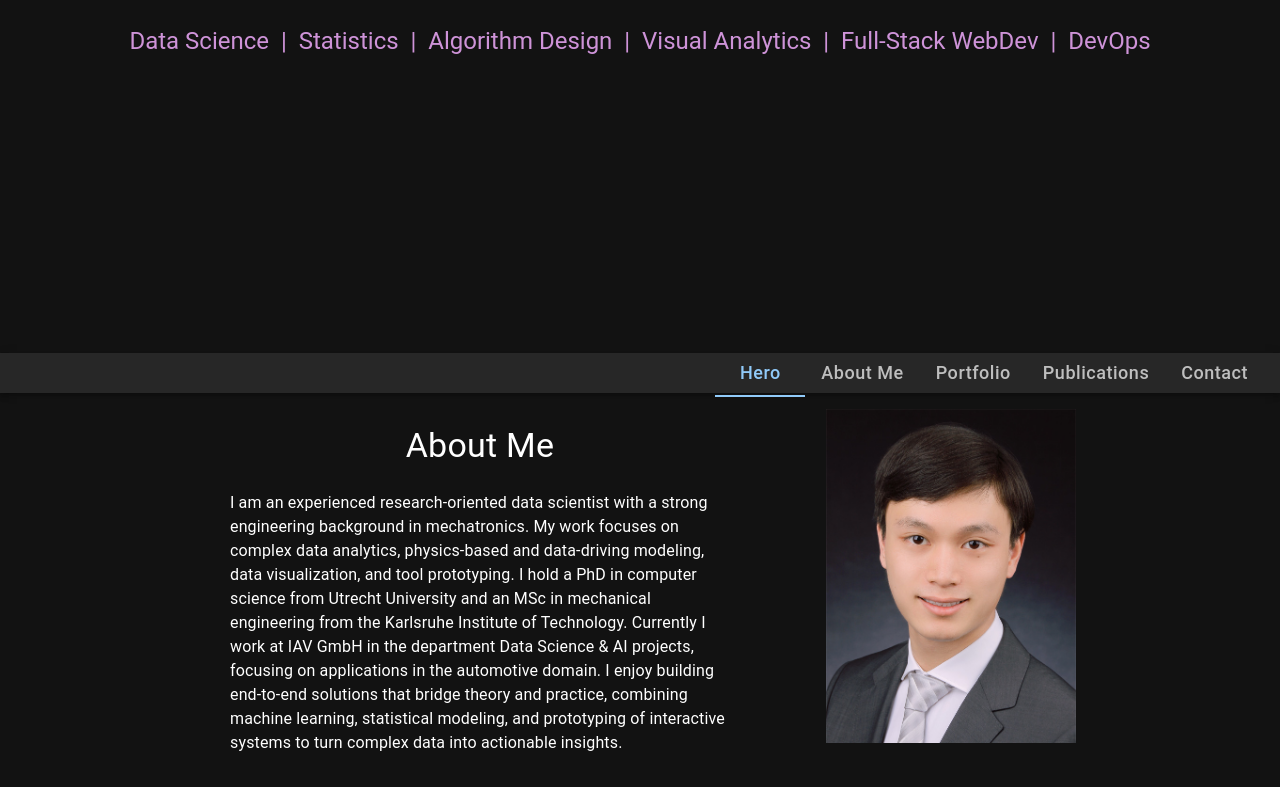
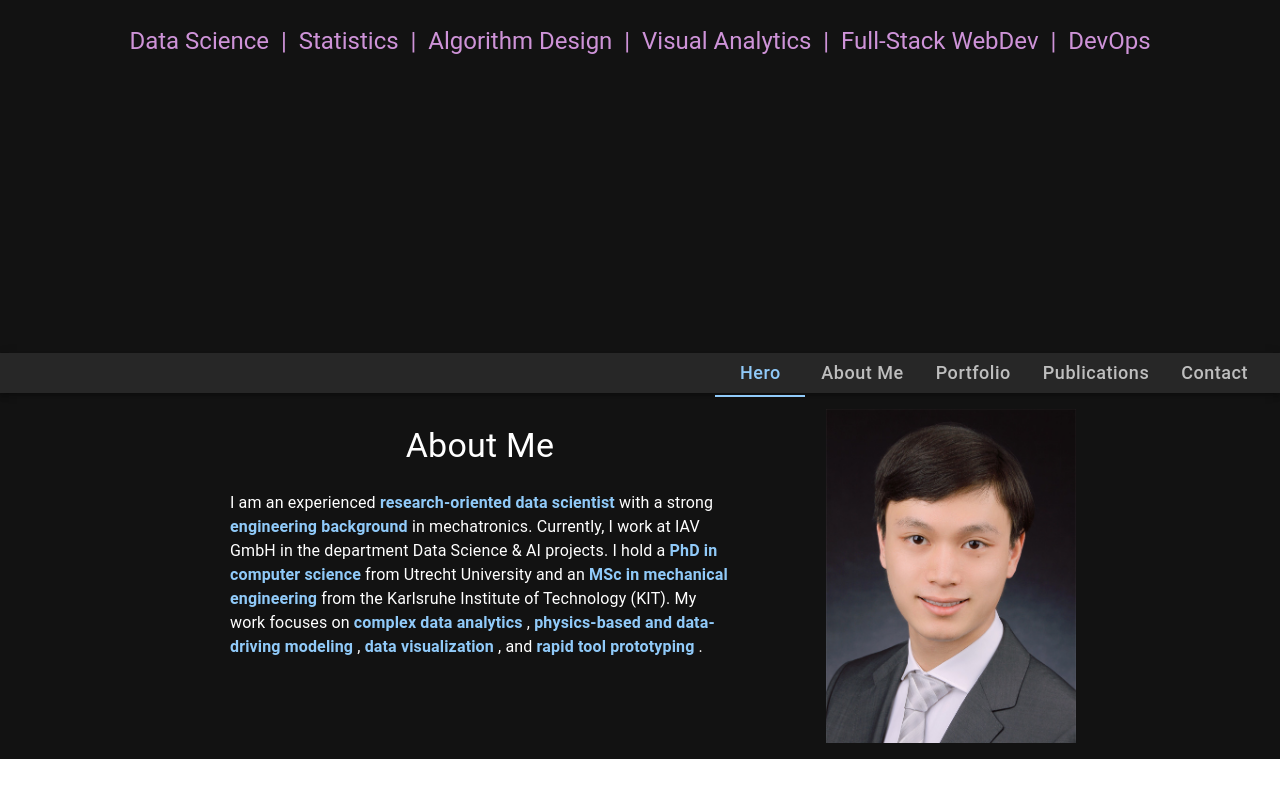
Before and after one commit to YuncongYu/yuncongyu.github.io, a React (Vite) app: page / in a window 1280 px wide. Shown: the part 407-1194 px from the top of the page. After the commit the page ends 1166 px from the top, so only its background shows below. Built offline with nearby package versions, Linux system fonts and the light colour scheme.

Commit message:
feat (About Me): added Strong

```diff
--- a/src/AboutMe/AboutMe.tsx
+++ b/src/AboutMe/AboutMe.tsx
@@ -5,14 +5,14 @@ import {
   Stack,
   Typography,
 } from "@mui/material";
-import aboutMeConfig from "./about-me-config.ts";
+import aboutMeConfig from "./about-me-config.tsx";
 
 function AboutMe() {
   return (
     <Container maxWidth="md" component="section" sx={{ my: 2 }}>
       {/*<Card sx={{ backgroundColor: "transparent", bowShadow: "none" }}>*/}
       <Stack direction="row" spacing={10}>
-        <CardContent sx={{ flex: "1 0 auto" }}>
+        <CardContent>
           <Stack spacing={3}>
             <Typography variant="h4">About Me</Typography>
             <Typography variant="body1" sx={{ width: 500, textAlign: "left" }}>
--- a/src/AboutMe/about-me-config.ts
+++ /dev/null
@@ -1,11 +0,0 @@
-const aboutMeConfig = {
-  overview: `
-  I am an experienced research-oriented data scientist with a strong engineering background in mechatronics.
-  My work focuses on complex data analytics, physics-based and data-driving modeling, data visualization, and tool prototyping.
-  I hold a PhD in computer science from Utrecht University and an MSc in mechanical engineering from the Karlsruhe Institute of Technology.
-  Currently I work at IAV GmbH in the department Data Science & AI projects, focusing on applications in the automotive domain.
-  I enjoy building end-to-end solutions that bridge theory and practice, combining machine learning, statistical modeling, and prototyping of interactive systems to turn complex data into actionable insights.
-  `
-}
-
-export default aboutMeConfig;
--- /dev/null
+++ b/src/AboutMe/about-me-config.tsx
@@ -0,0 +1,24 @@
+import { Typography } from "@mui/material";
+import Strong from "../Strong/Strong";
+
+const aboutMeConfig = {
+  overview: (
+    <Typography>
+      I am an experienced
+      <Strong>research-oriented data scientist</Strong>
+      with a strong
+      <Strong>engineering background</Strong>
+      in mechatronics. Currently, I work at IAV GmbH in the department Data
+      Science & AI projects. I hold a<Strong>PhD in computer science</Strong>
+      from Utrecht University and an
+      <Strong>MSc in mechanical engineering</Strong>
+      from the Karlsruhe Institute of Technology (KIT). My work focuses on
+      <Strong>complex data analytics</Strong>,
+      <Strong>physics-based and data-driving modeling</Strong>,
+      <Strong>data visualization</Strong>, and
+      <Strong>rapid tool prototyping</Strong>.
+    </Typography>
+  ),
+};
+
+export default aboutMeConfig;
--- /dev/null
+++ b/src/Strong/Strong.tsx
@@ -0,0 +1,21 @@
+import { Typography } from "@mui/material";
+
+interface StrongProps {
+  children: string;
+}
+
+function Strong(props: StrongProps) {
+  return (
+    <>
+      {" "}
+      <Typography
+        component="span"
+        sx={{ fontWeight: "bold", color: "primary.main" }}
+      >
+        {props.children}
+      </Typography>{" "}
+    </>
+  );
+}
+
+export default Strong;
```
